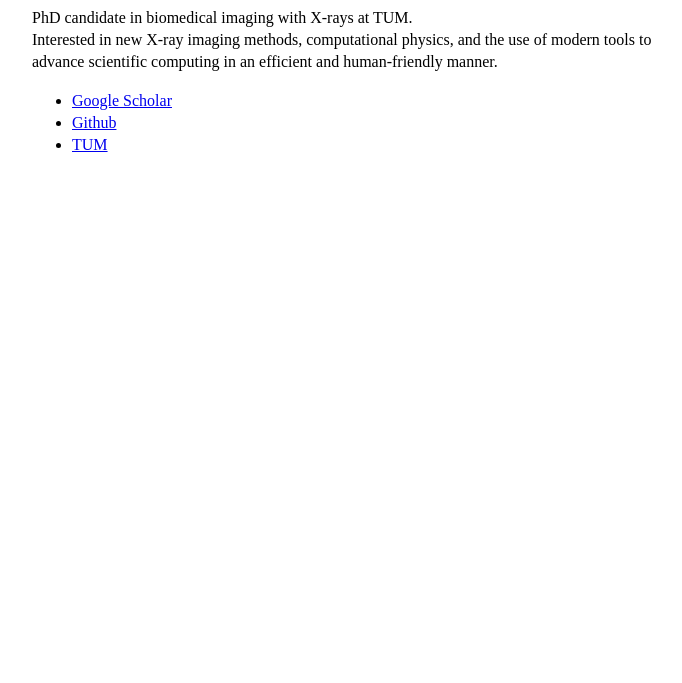
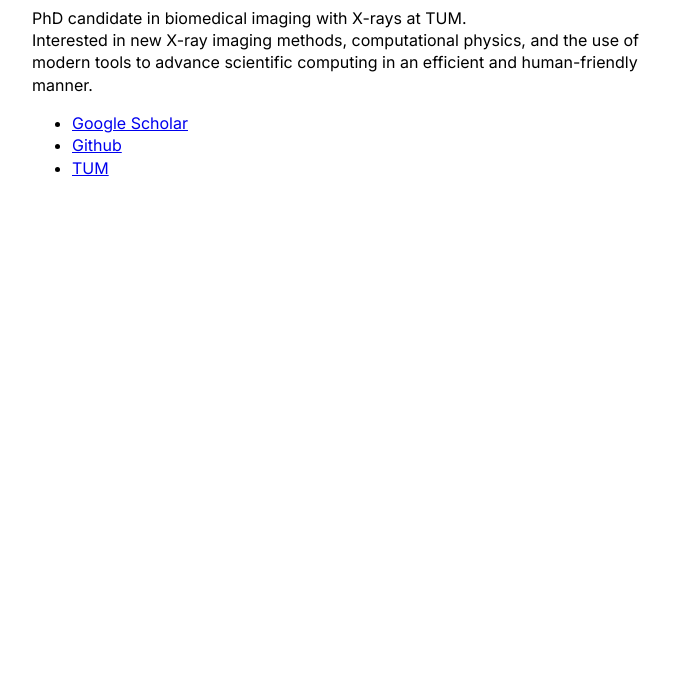
Before and after one commit to clemisch/clemisch.github.io, a plain HTML site: page index.html in a window 1280 px wide. Shown: the part 117-800 px from the top of the page, without its empty margins (283-965 px from the left). Drawn offline with Linux system fonts and the light colour scheme.

Commit message:
Change font to Inter

```diff
--- a/index.html
+++ b/index.html
@@ -1,15 +1,25 @@
+
+    <link href="https://fonts.googleapis.com/css?family=Inter" rel="stylesheet">
+    <style>
+    body {
+        font-family: "Inter";
+        font-size: 16px;
+    }
+    </style>
 
 <html>
 <head>
 <meta name="description" content="Clemens Schmid"/>
 <meta name="viewport" content="width=device-width, initial-scale=1.0">
+<link href="https://fonts.googleapis.com/css?family=Inter" rel="stylesheet">
 <style>
   body {
+    font-family: "Inter";
     line-height: 1.4;
-      font-size: 16px;
-      padding: 0 10px;
-      margin: 50px auto;
-      max-width: 650px;
+    font-size: 16px;
+    padding: 0 10px;
+    margin: 50px auto;
+    max-width: 650px;
   }
 
   #maincontent
```
